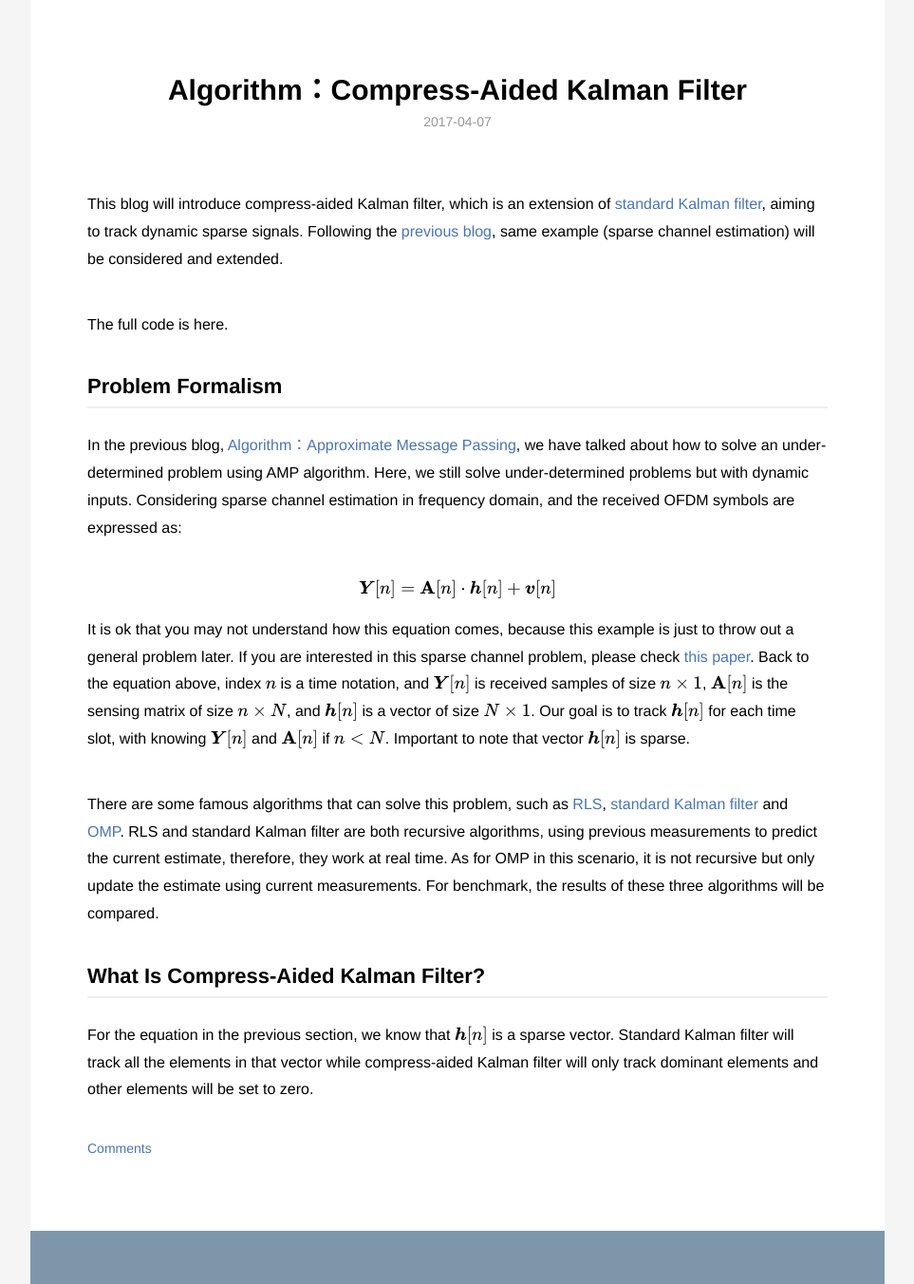
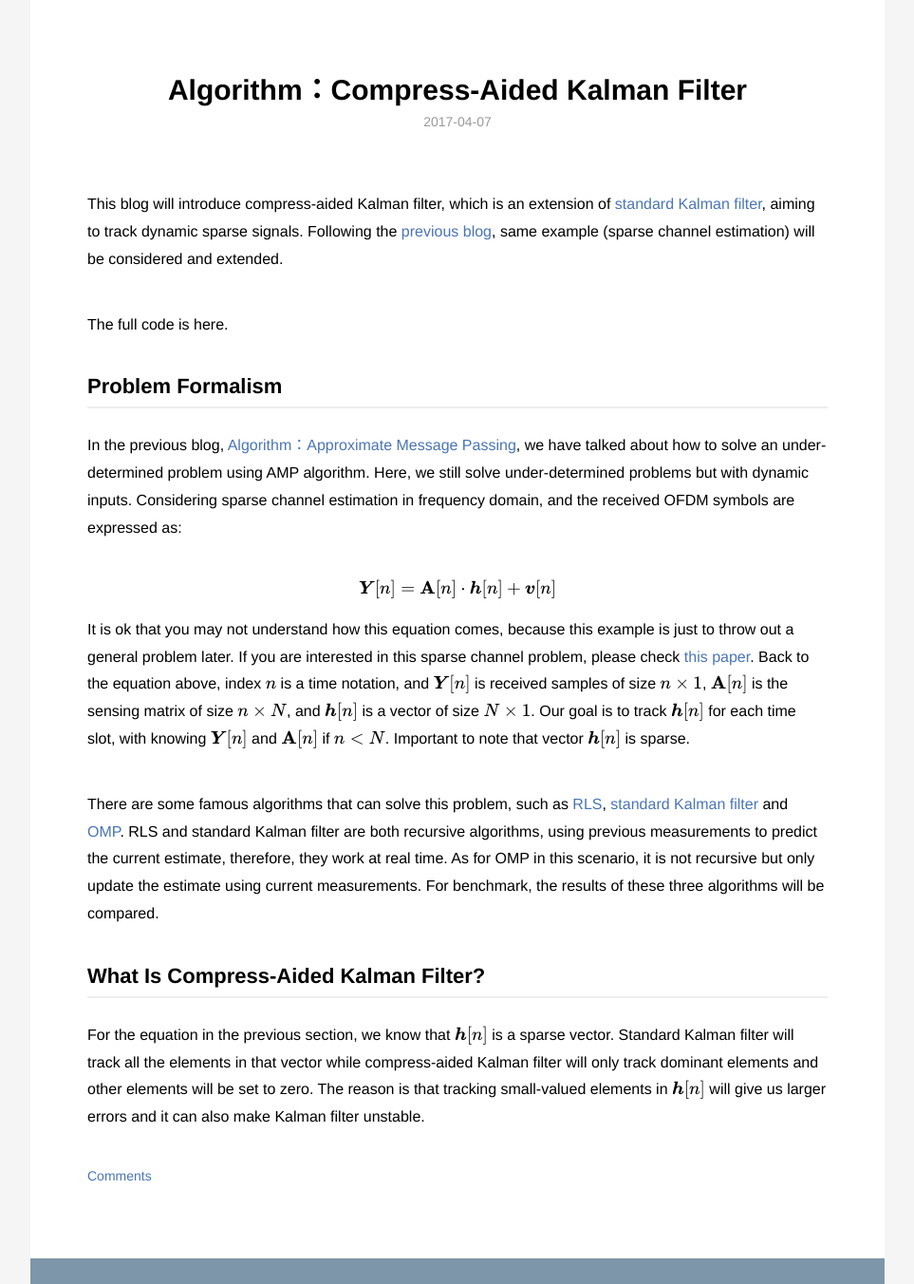
Before and after one commit to danqing117/danqing117.github.io, a Jekyll site: the page built from _posts/2017-04-07-SparseChannelTracking.md, in a window 1280 px wide, cut to the strip 0-1352 px from the top of the page. Shown: the whole strip at 95% size, without its empty margins (158-1121 px from the left). Built offline with Jekyll 4.4.1, drawn with Linux system fonts in a browser that asks for light colours; formulas are drawn with MathJax 3; grey boxes are pictures that could not be loaded.

Commit message:
Update 2017-04-07-SparseChannelTracking.md

```diff
--- a/_posts/2017-04-07-SparseChannelTracking.md
+++ b/_posts/2017-04-07-SparseChannelTracking.md
@@ -20,4 +20,4 @@ It is ok that you may not understand how this equation comes, because this examp
 There are some famous algorithms that can solve this problem, such as <a href = "https://en.wikipedia.org/wiki/Recursive_least_squares_filter">RLS</a>, <a href = "https://en.wikipedia.org/wiki/Kalman_filter">standard Kalman filter</a> and <a href = "http://scikit-learn.org/stable/auto_examples/linear_model/plot_omp.html">OMP</a>. RLS and standard Kalman filter are both recursive algorithms, using previous measurements to predict the current estimate, therefore, they work at real time. As for OMP in this scenario, it is not recursive but only update the estimate using current measurements. For benchmark, the results of these three algorithms will be compared.
 
 ## What Is Compress-Aided Kalman Filter?
-For the equation in the previous section, we know that \\(\boldsymbol{h}[n]\\) is a sparse vector. **Standard Kalman filter will track all the elements in that vector while compress-aided Kalman filter will only track dominant elements and other elements will be set to zero.**
+For the equation in the previous section, we know that \\(\boldsymbol{h}[n]\\) is a sparse vector. **Standard Kalman filter will track all the elements in that vector while compress-aided Kalman filter will only track dominant elements and other elements will be set to zero.** The reason is that tracking small-valued elements in \\(\boldsymbol{h}[n]\\) will give us larger errors and it can also make Kalman filter unstable.
```
